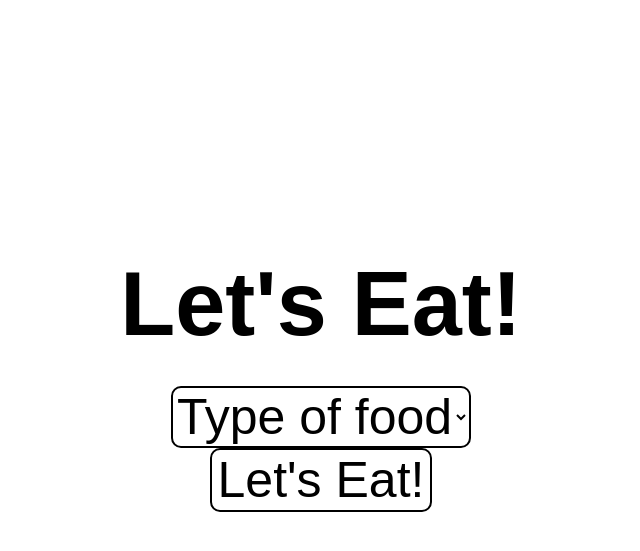
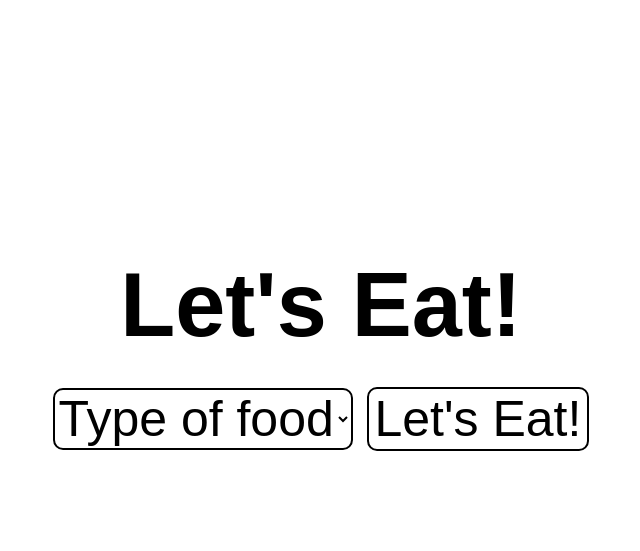
Before and after one commit to LuccaWang1/Tell-Me-Where-To-Eat, a Flask app: page / in a window 1280 px wide. Shown: the top 551 px of the page, without its empty margins (319-959 px from the left). Run offline with Flask 2, Linux system fonts and the light colour scheme; some web fonts are replaced.

Commit message:
Removed inline styling to CSS class for inline-block, defined res container height

```diff
--- a/Templates/homepage.html
+++ b/Templates/homepage.html
@@ -33,7 +33,7 @@
 
                 <!-- applying custom css to form & special div for dropdown menu as opposed to default settings in browsers if i can help it -->
 
-                <div style="display: inline-block;" class="form-container">
+                <div class="form-container">
                 <!-- id "form" in line directly below used in button.js - take selection or no selection, sends fetch request to python, receives data, and put it in the div below -->
                     <form id="form" aria-labelledby="form-heading" class="form-contents-container">
 
@@ -49,6 +49,7 @@
                             <option class="option" value="italian">Italian</option>
                             <option class="option" value="mexican">Mexican</option>
                         </select>
+
                         <button type="submit">Let's Eat!</button>
                     </form>
                 </div>
--- a/static/css/styles.css
+++ b/static/css/styles.css
@@ -51,7 +51,7 @@ main > * {
 }
 
 .form-contents-container {
-    display: flex;
+    display: inline-block;
     flex-direction: column;
     width: 100%;
     align-items: center;
@@ -62,7 +62,7 @@ main > * {
 #eatery-result-container {
     margin-top: 20px;
     width: 100%;
-    height: auto; /* flexible height for the res */
+    height: 60px; /* flexible height for the res */
 }
 
 /* for the select & button elements */
```
